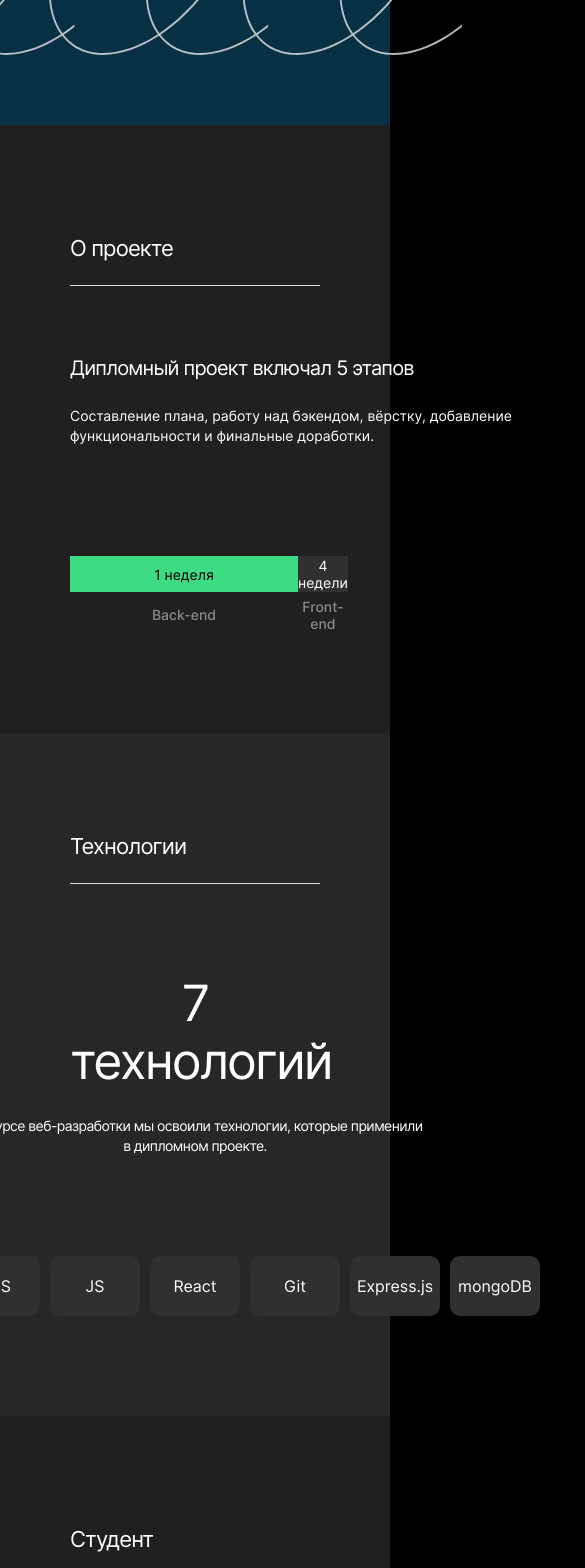
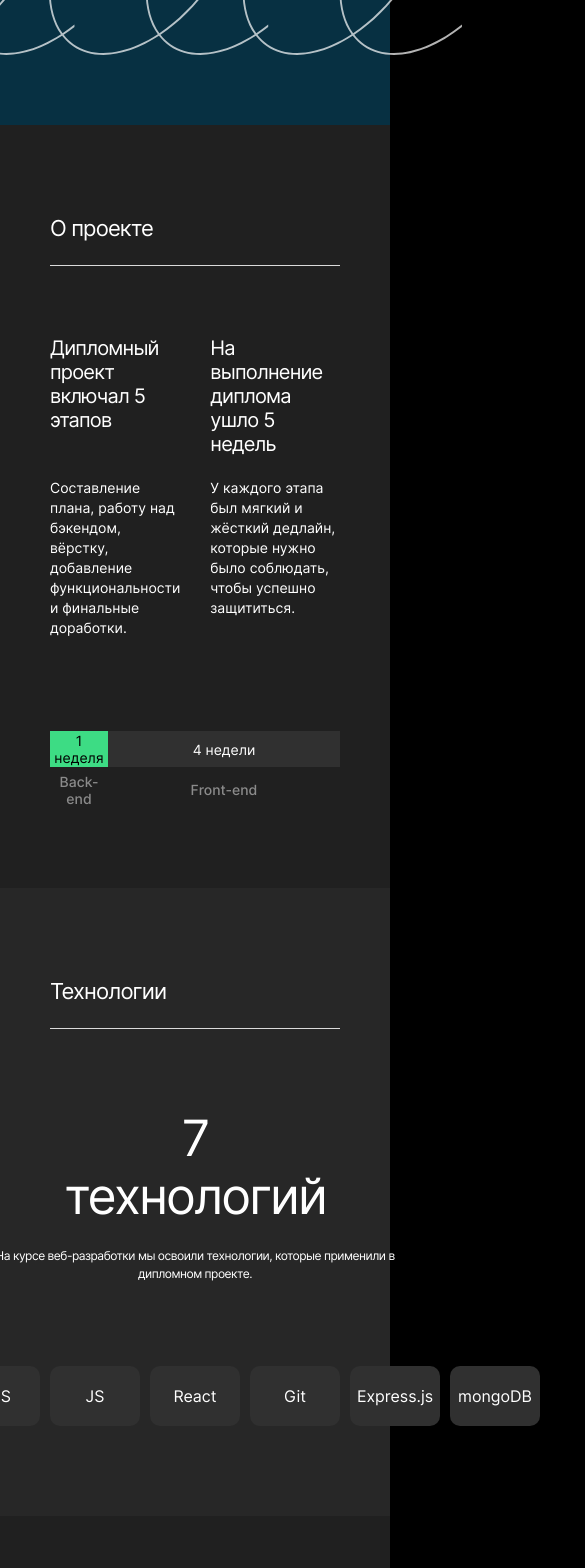
Before and after one commit to liliyamikhlina/movies-explorer-frontend, a React (Create React App) app: page / in a window 390 px wide. Shown: the part 900-2468 px from the top of the page, 585 px wide, since content can reach past the window. Built offline with nearby package versions, Linux system fonts and the light colour scheme.

Commit message:
add: Techs, AboutProject @media 768px

```diff
--- a/src/components/Main/AboutProject/AboutProject.css
+++ b/src/components/Main/AboutProject/AboutProject.css
@@ -4,16 +4,30 @@
   padding: 110px 70px;
 }
 
+@media (max-width: 768px) {
+  .aboutpr {
+    padding: 90px 50px;
+  }
+}
+
 .aboutpr__box {
   display: grid;
-  grid-template-columns: 550px 1fr;
-  grid-template-rows: 24px 40px;
+  grid-template-columns: repeat(2, 1fr);
+  grid-template-rows: repeat(2, auto);
   grid-auto-flow: column;
   color: #ffffff;
   text-align: left;
   margin: 70px 0 110px;
   row-gap: 26px;
   column-gap: 40px;
+}
+
+@media (max-width: 768px) {
+  .aboutpr__box {
+    row-gap: 22px;
+    column-gap: 30px;
+    margin-bottom: 93px;
+  }
 }
 
 .aboutpr__paragraph {
@@ -38,7 +52,7 @@
   width: 100%;
   display: grid;
   grid-auto-flow: row;
-  grid-template-columns: 228px 1fr;
+  grid-template-columns: 20% 80%;
   grid-template-rows: 36px 17px;
   row-gap: 14px;
 }
--- a/src/components/Main/Techs/Techs.css
+++ b/src/components/Main/Techs/Techs.css
@@ -4,6 +4,12 @@
   padding: 100px 70px;
   display: flex;
   flex-direction: column;
+}
+
+@media (max-width: 768px) {
+  .techs {
+    padding: 90px 50px;
+  }
 }
 
 .techs__title {
@@ -16,6 +22,13 @@
   margin: 90px 0 26px;
 }
 
+@media (max-width: 768px) {
+  .techs__title {
+    font-size: 50px;
+    margin: 80px 0 22px;
+  }
+}
+
 .techs__paragraph {
   color: #ffffff;
   font-size: 14px;
@@ -26,6 +39,14 @@
   width: 460px;
   align-self: center;
   margin: 0;
+  padding: 0;
+}
+
+@media (max-width: 768px) {
+  .techs__paragraph {
+    font-size: 12px;
+    line-height: 18px;
+  }
 }
 
 .techs__box {
@@ -35,15 +56,22 @@
   align-self: center;
 }
 
+@media (max-width: 768px) {
+  .techs__box {
+    margin-top: 83px;
+  }
+}
+
 .techs__box-option {
   width: 90px;
   height: 60px;
   background: #303030;
   border-radius: 10px;
   margin-right: 10px;
-  color: #FFFFFF;
+  color: #ffffff;
   text-align: center;
   line-height: 60px;
+  padding: 0;
 }
 
 .techs__box-option:last-of-type {
```
